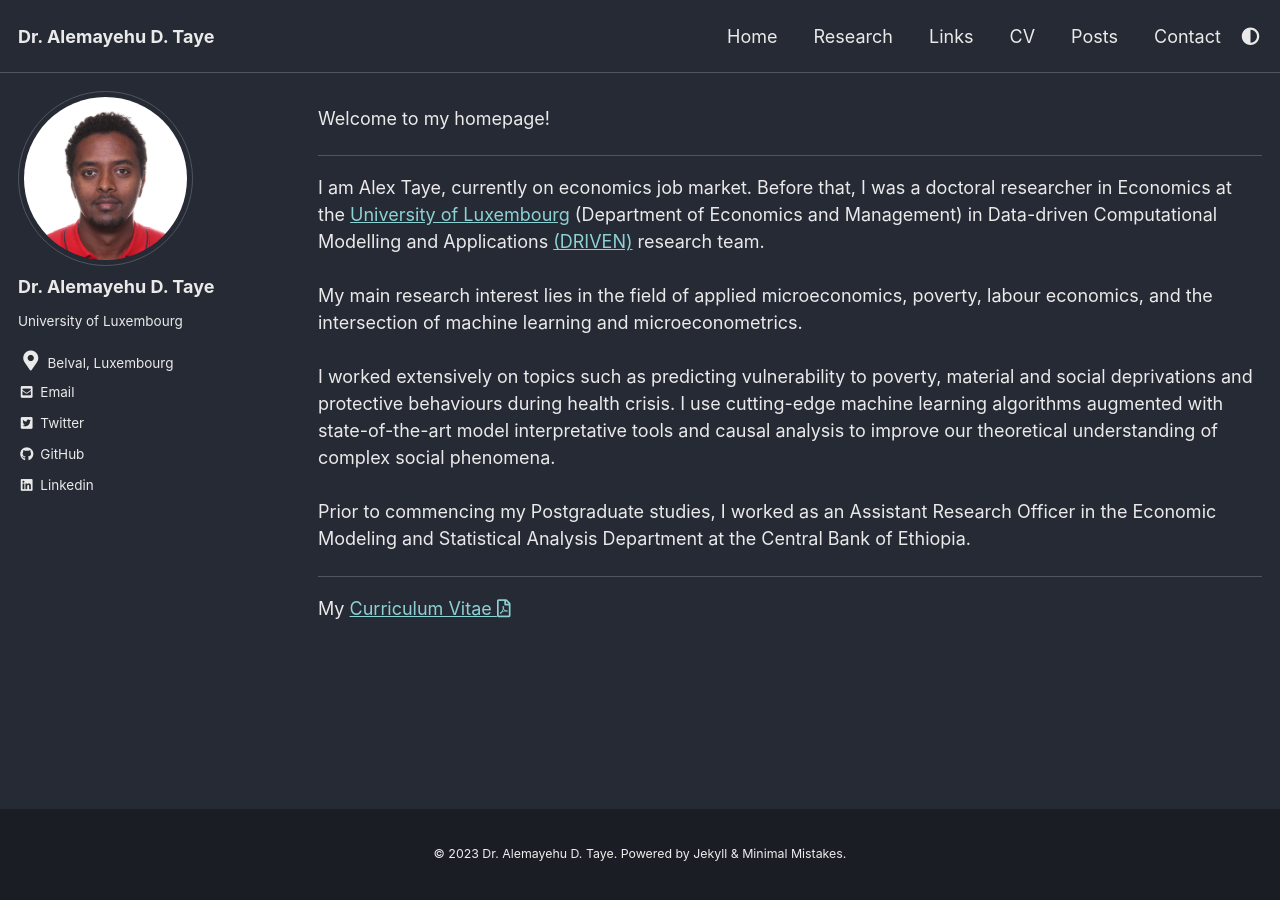
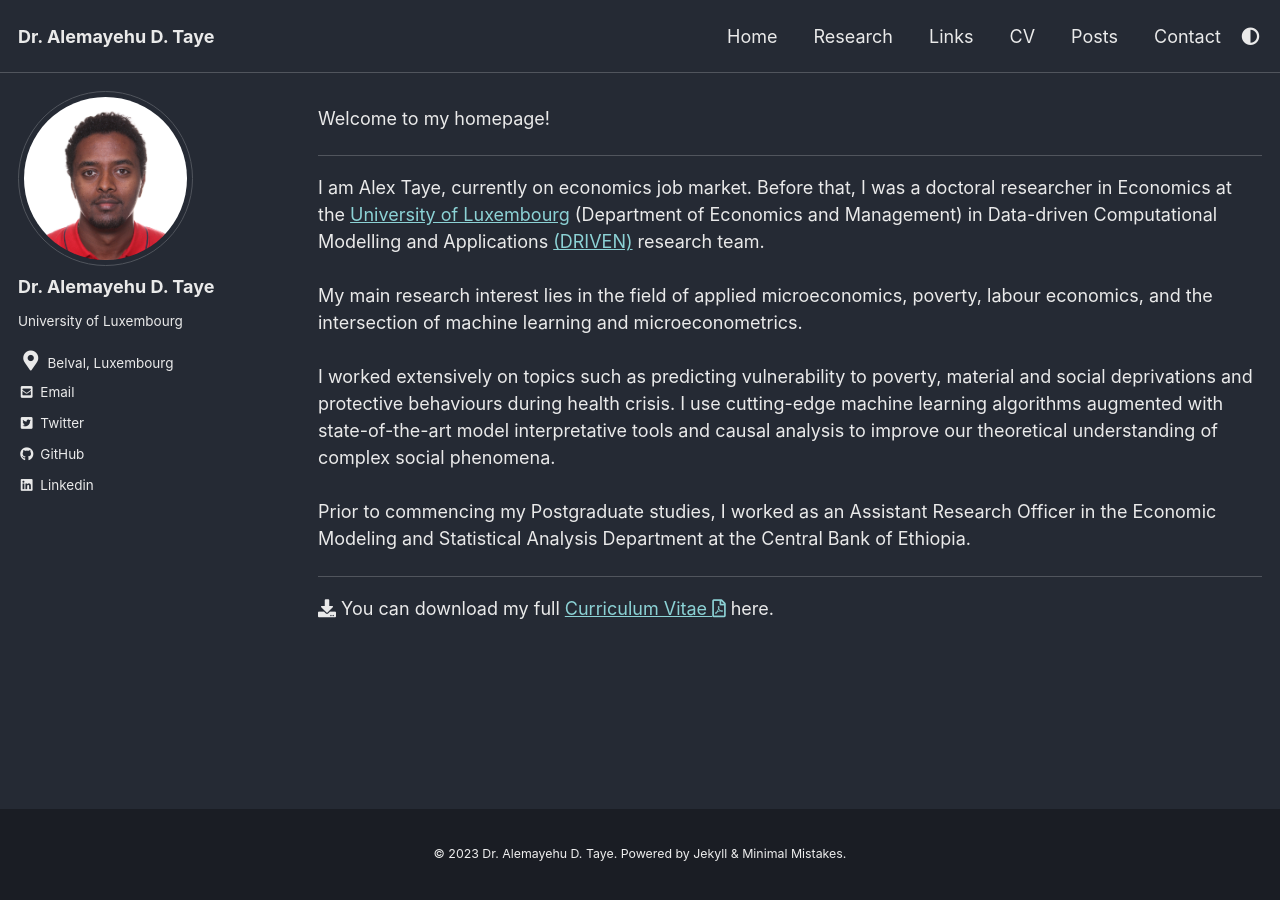
Before and after one commit to AlexTaye/AlexTAYE, a Jekyll site: the page built from _pages/index.md, in a window 1280 px wide. Built offline with Jekyll 4.4.1, drawn with Linux system fonts in a browser that asks for light colours; cached includes are drawn as plain includes; the list of posts is cut into pages by our own code.

Commit message:
Update index.md

```diff
--- a/_pages/index.md
+++ b/_pages/index.md
@@ -25,4 +25,4 @@ Prior to commencing my Postgraduate studies, I worked as an Assistant Research O
 
  ***
 
-My <a target="_blank" href="/_pages/Taye_cv.pdf">Curriculum Vitae <i class="far fa-file-pdf"></i></a>
+<i class='fas fa-download' style='font-size:18px'></i> You can download my full <a target="_blank" href="/_pages/Taye_cv.pdf">Curriculum Vitae <i class="far fa-file-pdf"></i></a> here.
```
